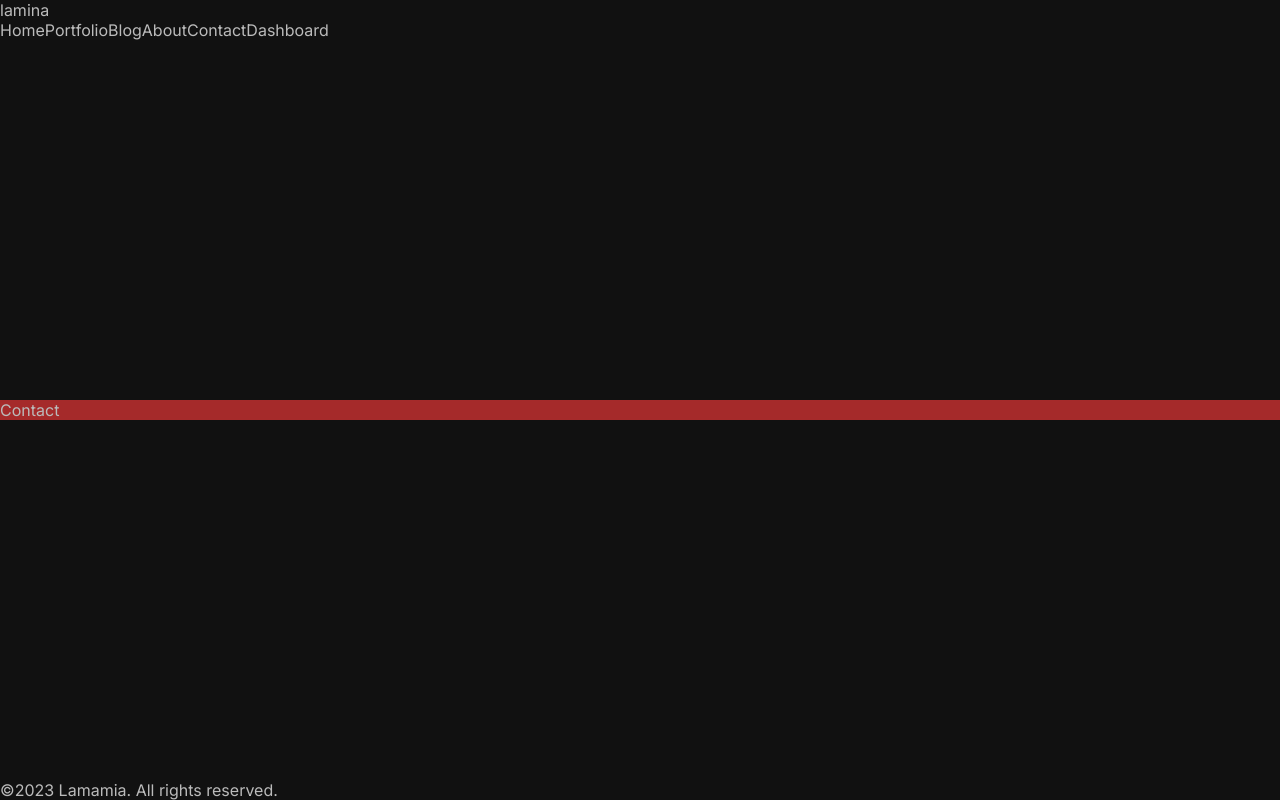
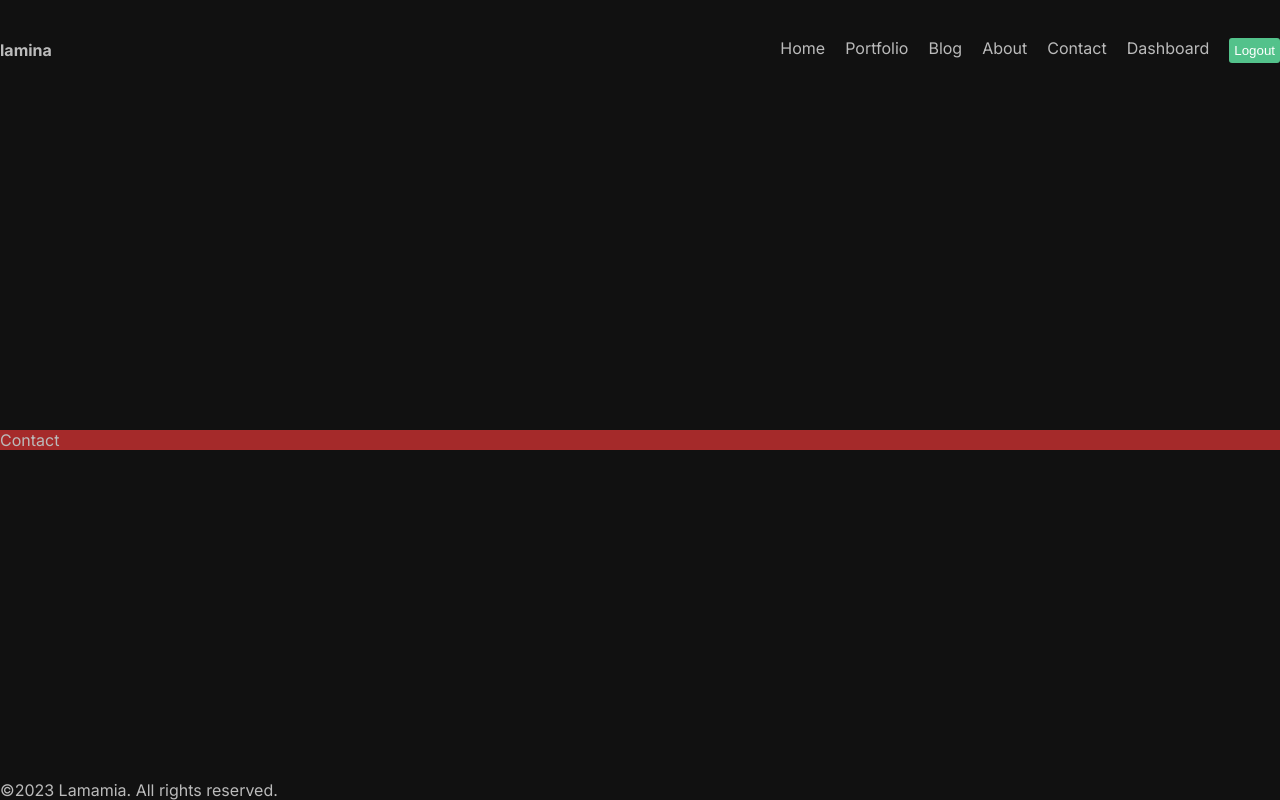
Before and after one commit to byiringiroscar/Build-platform-with-nextjs, a Next.js app: page /contact in a window 1280 px wide. Built offline with nearby package versions, Linux system fonts and the light colour scheme.

Commit message:
Wip for nav

```diff
--- a/src/components/navbar/NavBar.jsx
+++ b/src/components/navbar/NavBar.jsx
@@ -1,5 +1,7 @@
+"use client"
 import Link from 'next/link';
-import React from 'react'
+import React from 'react';
+import styles from './page.module.css';
 
 const links = [
     {
@@ -36,12 +38,19 @@
 
 const NavBar = () => {
   return (
-    <div>
-        <Link href='/'>lamina</Link>
-        <div>
+    <div className={styles.container}>
+        <Link href='/' className={styles.logo}>lamina</Link>
+        <div className={styles.links}>
             {links.map(link => (
-                <Link key={link.id} href={link.url}>{link.title}</Link>
+                <Link key={link.id} href={link.url} className={styles.link}>{link.title}</Link>
             ))}
+            <button
+            className={styles.logout}
+            type='button'
+            onClick={() => {
+              console.log('logged out')
+            }}
+            >Logout</button>
         </div>
 
     </div>
--- a/src/components/navbar/page.module.css
+++ b/src/components/navbar/page.module.css
@@ -1,3 +1,25 @@
 .container{
-    background-color: brown;
+    height: 100px;
+    display: flex;
+    justify-content: space-between;
+    align-items: center;
 }
+
+.logo{
+    font-weight: bold;
+    font-family: 22px;
+}
+
+.links{
+    display: flex;
+    justify-content: space-between;
+    gap: 20px;
+}
+.logout{
+    padding: 5px;
+    border: none;
+    background-color: #53c28b;
+    color: white;
+    cursor: pointer;
+    border-radius: 3px;
+}
```
